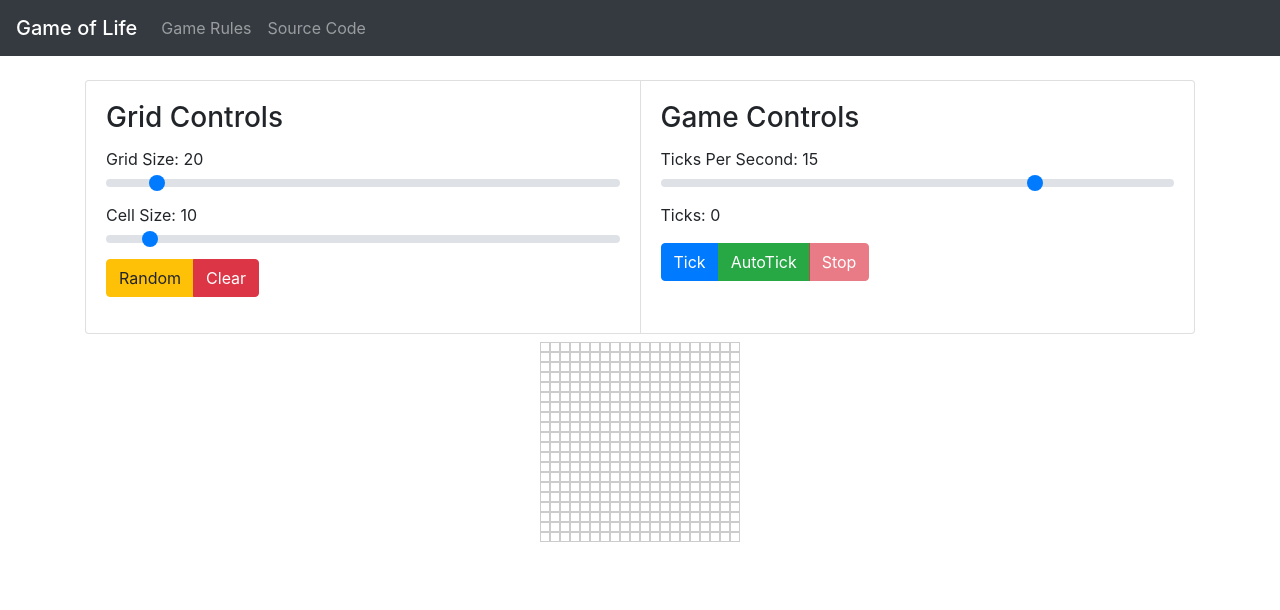
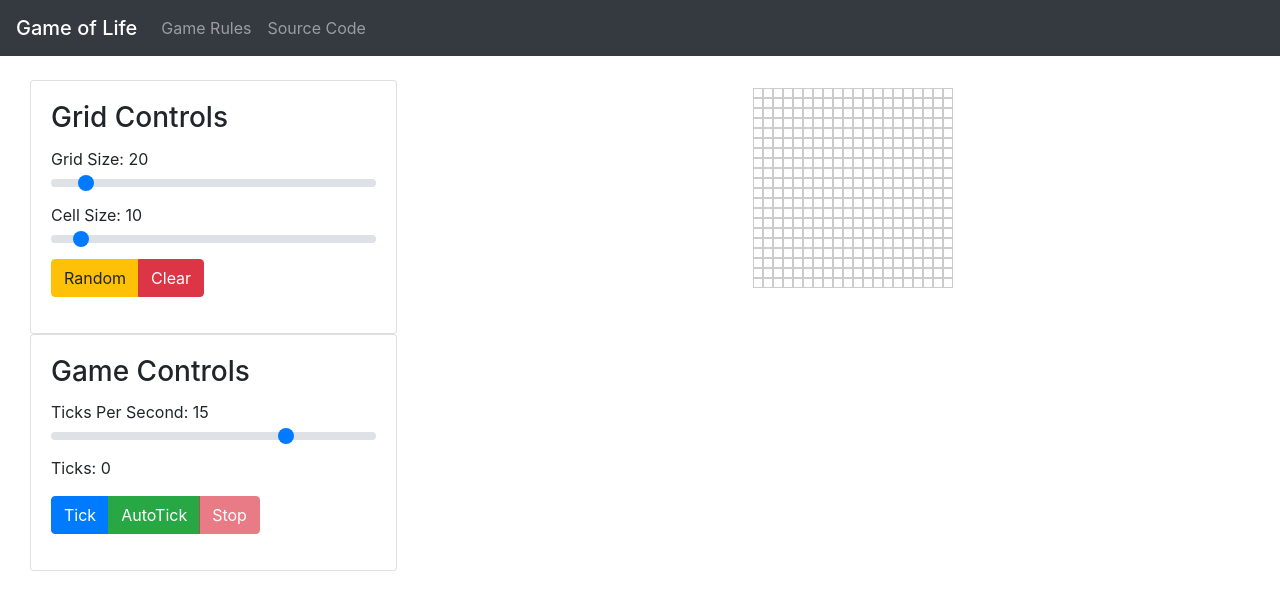
Before and after one commit to James-Quigley/life, a React (Create React App) app: page / in a window 1280 px wide. Shown: the top 610 px of the page. Built offline with nearby package versions, Linux system fonts and the light colour scheme.

Commit message:
Try to make this a little bit more responsive

```diff
--- a/src/components/App.tsx
+++ b/src/components/App.tsx
@@ -60,20 +60,26 @@ export default () => {
     <div>
       <Navbar />
 
-      <div className="container mt-4">
+      <div className="container-fluid mt-4">
         <div className="row">
-          <div className="col-sm">
+          <div className="col-lg-4 col-md-12">
             <div className="card-group">
-              <GridControls getState={state} setState={setState} />
-              <GameControls getState={state} setState={setState} tick={tick} />
+              <div className="col-lg-12">
+                <GridControls getState={state} setState={setState} />
+              </div>
+              <div className="col-lg-12">
+                <GameControls getState={state} setState={setState} tick={tick} />
+              </div>
+            </div>
+          </div>
+          <div className="col-lg-8">
+            <div className="text-center pagination-centered mt-2">
+              <Canvas cellClick={toggleCell} gridSize={state.size} cellSize={state.cellSize} grid={state.grid} isAutoTicking={state.isAutoTicking} />
             </div>
           </div>
         </div>
       </div>
 
-      <div className="text-center pagination-centered mt-2">
-        <Canvas cellClick={toggleCell} gridSize={state.size} cellSize={state.cellSize} grid={state.grid} isAutoTicking={state.isAutoTicking} />
-      </div>
     </div>
   );
 };
```
